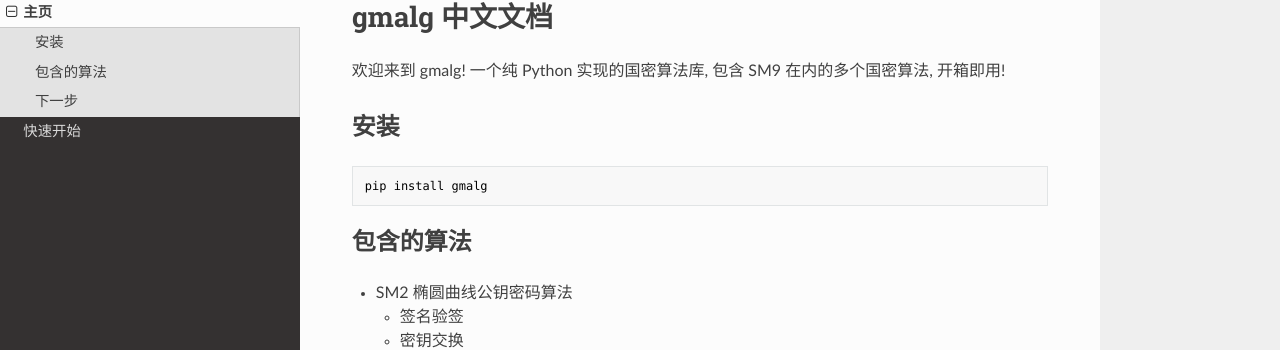
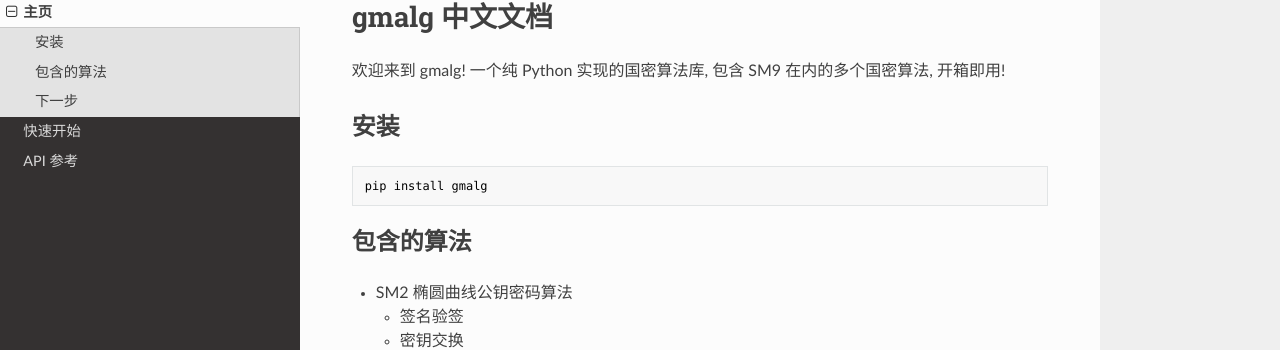
Before and after one commit to ww-rm/gmalg, an MkDocs documentation site: the page built from docs/index.md, in a window 1280 px wide. Shown: the part 109-459 px from the top of the page. Built offline with MkDocs 1.6.1, drawn with Linux system fonts in a browser that asks for light colours; nearby versions of some CDN libraries.

Commit message:
fix docs

```diff
--- /dev/null
+++ b/docs/api-reference.md
@@ -0,0 +1,3 @@
+# API 参考
+
+TODO.
--- a/mkdocs.yml
+++ b/mkdocs.yml
@@ -1,5 +1,4 @@
 site_name: gmalg 中文文档
-# site_url: ""
 site_author: ww-rm
 site_description: "gmalg 中文文档"
 
@@ -14,3 +13,4 @@ theme:
 nav:
   - "主页": "index.md"
   - "quickstart.md"
+  - "api-reference.md"
```
